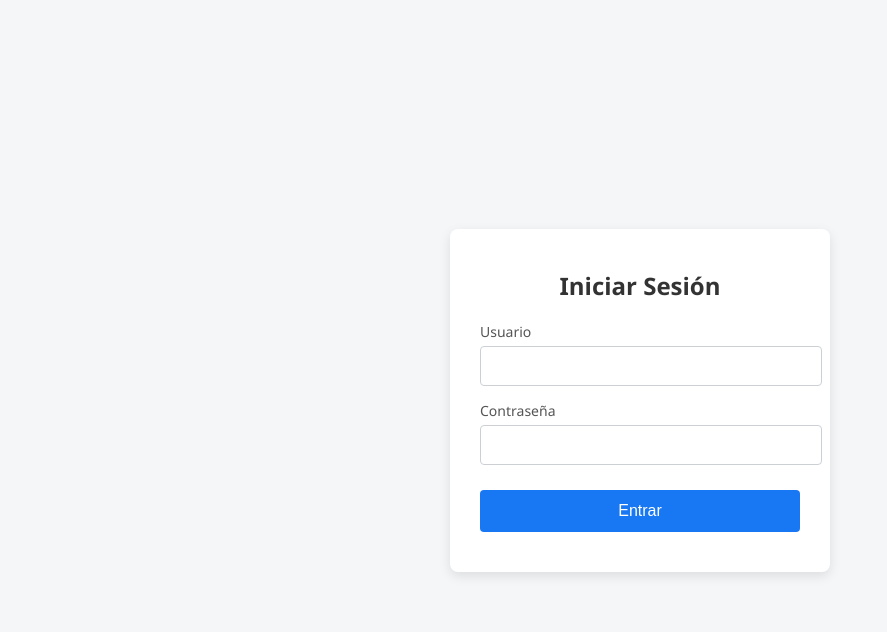
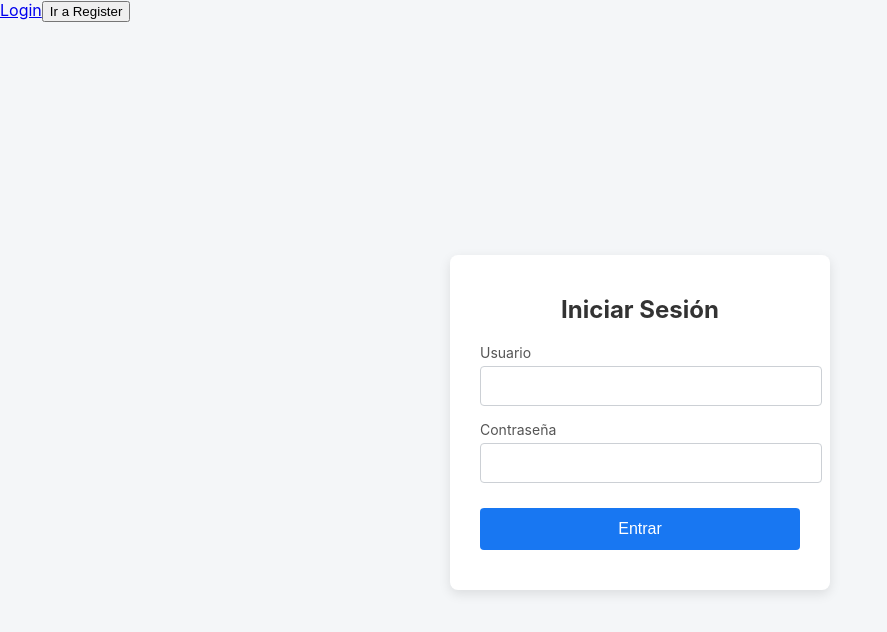
Before and after one commit to arty4325/IC4301-Segunda-Tarea, a React (Create React App) app in the folder client/: page /login in a window 1280 px wide. Shown: the top 632 px of the page, without its empty margins (0-887 px from the left). Built offline with nearby package versions, Linux system fonts and the light colour scheme.

Commit message:
Changes in how to move between windows

```diff
--- a/client/package.json
+++ b/client/package.json
@@ -11,6 +11,7 @@
     "axios": "^1.8.4",
     "react": "^19.1.0",
     "react-dom": "^19.1.0",
+    "react-router-dom": "^7.5.2",
     "react-scripts": "5.0.1",
     "web-vitals": "^2.1.4"
   },
--- a/client/src/App.js
+++ b/client/src/App.js
@@ -1,22 +1,41 @@
 // src/App.js
-import React, { useState } from 'react';
+import React from 'react';
+import { Routes, Route, Navigate, Link, useNavigate } from 'react-router-dom';
 import Login from './login/Login';
 import './App.css';
 
-function App() {
-  const [isAuth, setIsAuth] = useState(false);
+const BASE_ROUTE = '/login';
+
+export default function App() {
+  // ¡Ahora useNavigate() ya está dentro de un <BrowserRouter>!
+  const navigate = useNavigate();
+
+  // Ejemplo: navegar programáticamente
+  const irARegister = () => {
+    navigate('/register', { replace: true });
+  };
 
   return (
-    <div className="app-container">
-      {!isAuth ? (
-        <Login onSuccess={() => setIsAuth(true)} />
-      ) : (
-        <div className="success-container">
-          <h1>¡Inicio de sesión exitoso!</h1>
-        </div>
-      )}
+    <div>
+      {/* Barra de navegación de ejemplo */}
+      <nav className="nav-bar">
+        <Link to={BASE_ROUTE}>Login</Link>
+        {/* en el futuro, si creas /register, bastará con esto: */}
+        {/* <Link to="/register">Register</Link> */}
+        <button onClick={irARegister}>Ir a Register</button>
+      </nav>
+
+      {/* Definición de rutas */}
+      <Routes>
+        {/* Ruta principal de Login */}
+        <Route path={BASE_ROUTE} element={<Login />} />
+
+        {/* Redirige "/" a "/login" */}
+        <Route path="/" element={<Navigate to={BASE_ROUTE} replace />} />
+
+        {/* Cualquier otra ruta, de nuevo a login */}
+        <Route path="*" element={<Navigate to={BASE_ROUTE} replace />} />
+      </Routes>
     </div>
   );
 }
-
-export default App;
--- a/client/src/index.js
+++ b/client/src/index.js
@@ -1,17 +1,13 @@
+// src/index.js
 import React from 'react';
-import ReactDOM from 'react-dom/client';
+import ReactDOM from 'react-dom/client'; // ó 'react-dom' si usas v17
+import { BrowserRouter } from 'react-router-dom';
+import App from './App';
 import './index.css';
-import App from './App';
-import reportWebVitals from './reportWebVitals';
 
 const root = ReactDOM.createRoot(document.getElementById('root'));
 root.render(
-  <React.StrictMode>
+  <BrowserRouter>
     <App />
-  </React.StrictMode>
+  </BrowserRouter>
 );
-
-// If you want to start measuring performance in your app, pass a function
-// to log results (for example: reportWebVitals(console.log))
-// or send to an analytics endpoint. Learn more: https://bit.ly/CRA-vitals
-reportWebVitals();
```
Also changed, not shown: 1 other file (tests, documents, lock files or other folders).
